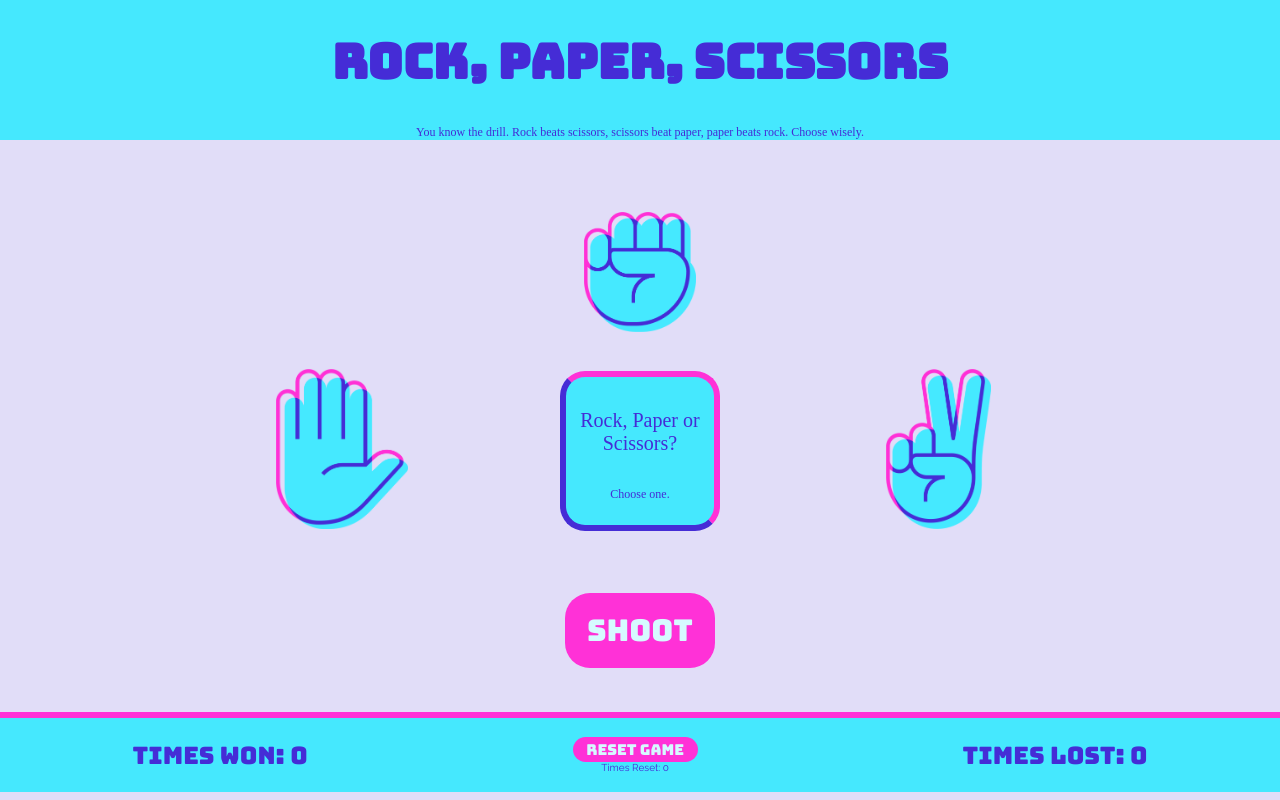
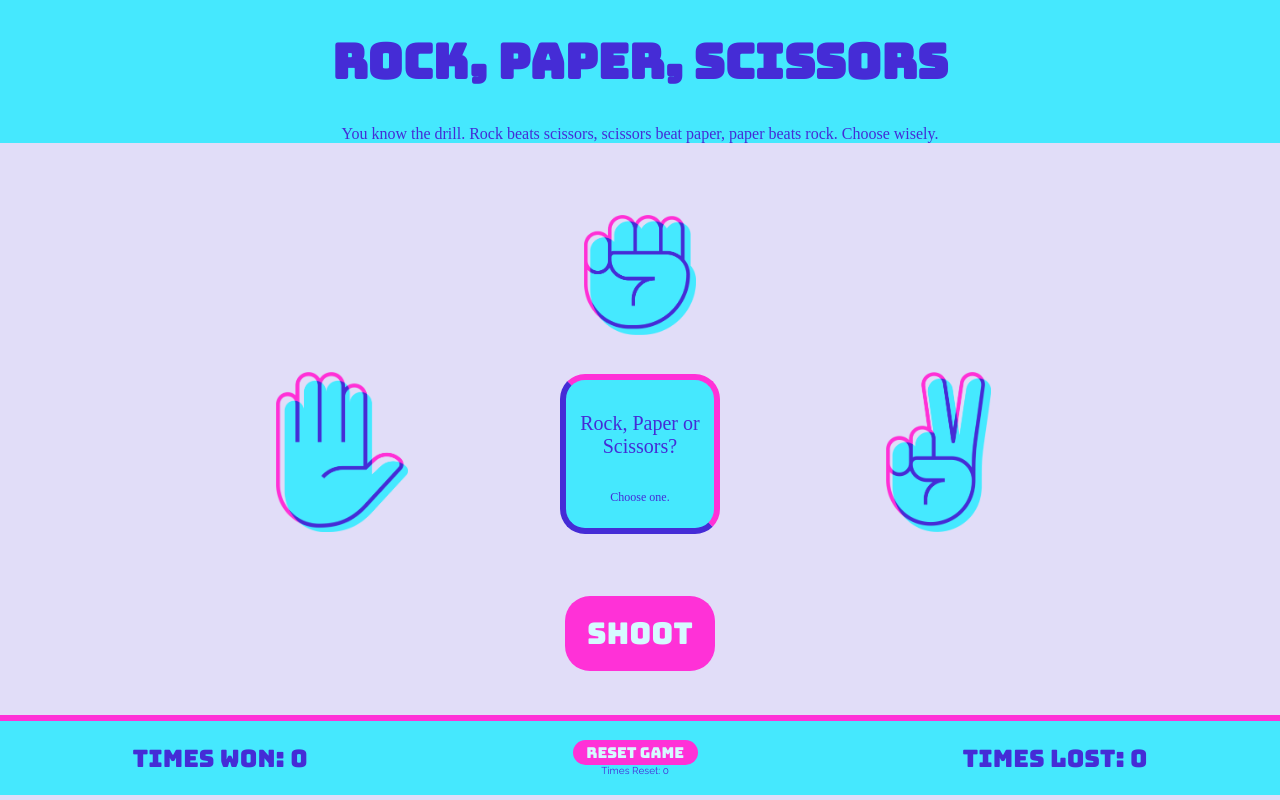
Before and after one commit to emmaegstad/lab-03-rock-paper-scissors, a website with bundled scripts: page index.html in a window 1280 px wide. Built offline with nearby package versions, Linux system fonts and the light colour scheme.

Commit message:
bumped up size on rules

```diff
--- a/styles/style.css
+++ b/styles/style.css
@@ -21,7 +21,7 @@ header {
 
 .rules {
     color: #452CD6;
-    font-size: 1.5vh;
+    font-size: 2vh;
     text-align: center;
     margin-bottom: 30px;
 }
```
